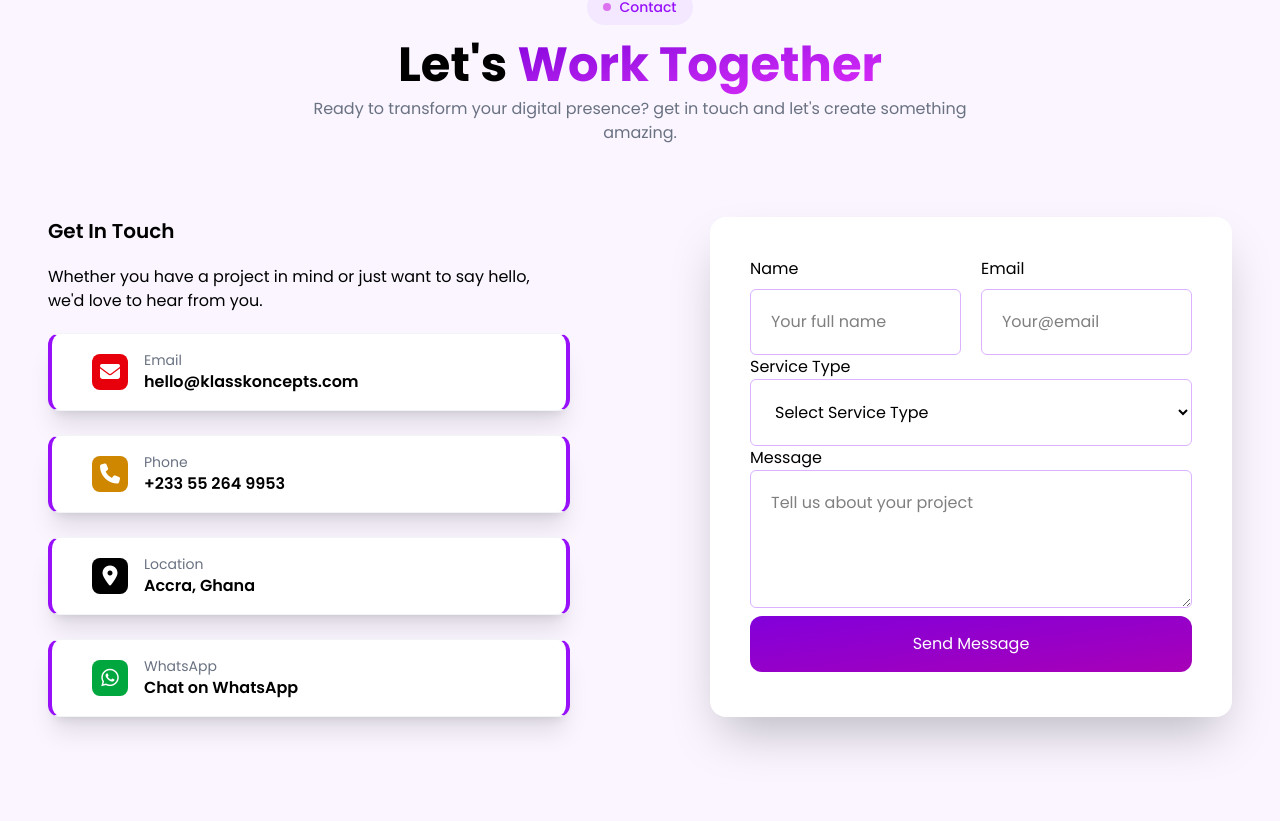
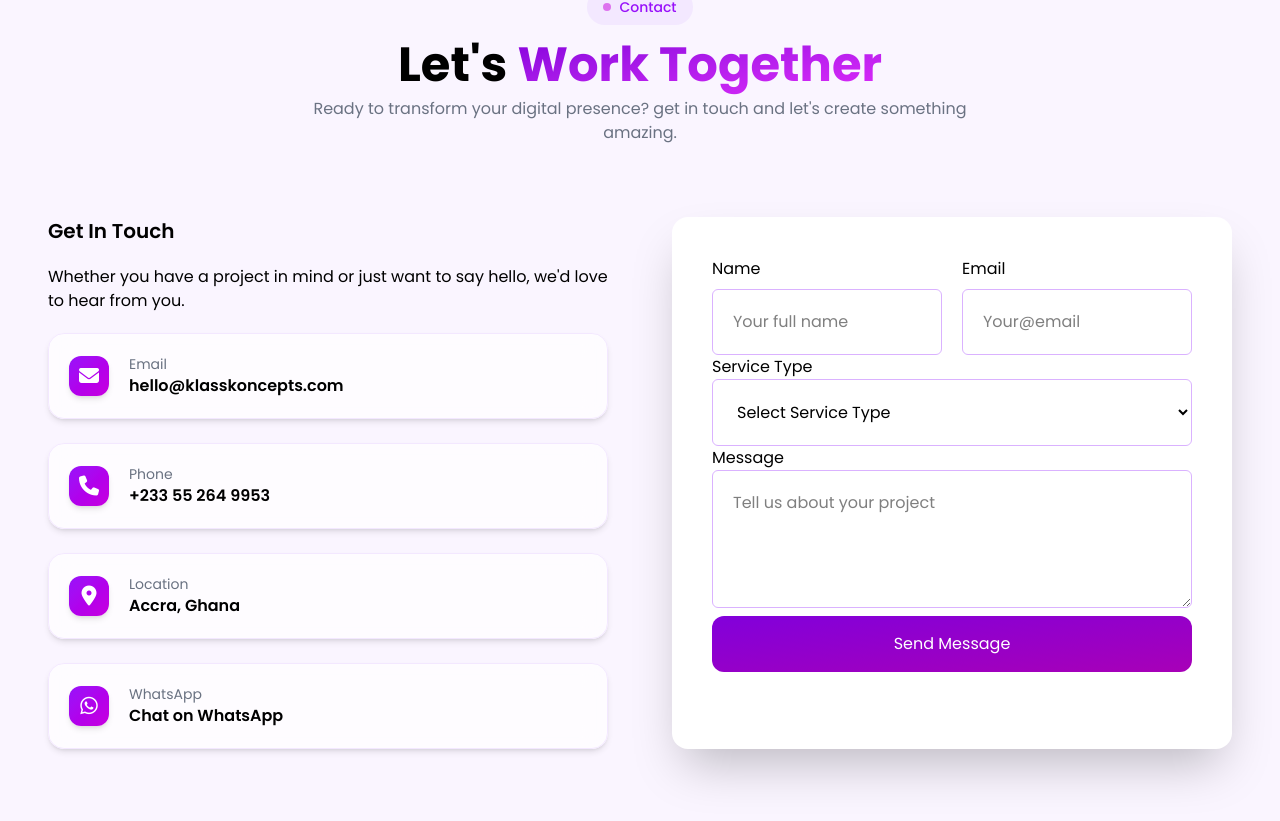
Before and after one commit to Gideb/klass_koncepts.com, a React (Vite) app: page / in a window 1280 px wide. Shown: the part 6753-7574 px from the top of the page. Built offline with nearby package versions, Linux system fonts and the light colour scheme; some icons are missing.

Commit message:
style contact section

```diff
--- a/src/components/ContactSection.jsx
+++ b/src/components/ContactSection.jsx
@@ -26,7 +26,7 @@
             create something amazing.
           </p>
 
-          <div className="grid grid-cols-2 gap-35 py-8 ">
+          <div className="grid md:grid-cols-2 gap-16 py-8 ">
             <div className="text-left mt-10">
               <h3 className="font-semibold text-xl">Get In Touch</h3>
               <p className="my-5">
@@ -35,13 +35,10 @@
               </p>
 
               <div className="contact-cards space-y-6">
-                <div
-                  className="bg-white p-4 rounded-xl shadow-xl border border-gray-100
-                  flex items-center gap-4 pl-10 border-x-4 border-x-purple-600"
-                >
+                <div className="group bg-white/70 backdrop-blur-md p-5 rounded-2xl border border-purple-100 shadow-md flex items-center gap-5 hover:shadow-xl hover:-translate-y-1 transition-all duration-300">
                   <div
-                    className="text-white bg-red-600 w-9 h-9
-                    flex items-center justify-center rounded-lg"
+                    className="text-white bg-linear-to-br from-purple-600 to-fuchsia-600
+w-10 h-10 flex items-center justify-center rounded-xl shadow-md group-hover:scale-110 transition"
                   >
                     <i className="fas fa-envelope text-xl"></i>
                   </div>
@@ -54,13 +51,10 @@
                   </div>
                 </div>
 
-                <div
-                  className="bg-white p-4 rounded-xl shadow-xl border border-gray-100
-                  flex items-center gap-4 pl-10 border-x-4 border-x-purple-600"
-                >
+                <div className="group bg-white/70 backdrop-blur-md p-5 rounded-2xl border border-purple-100 shadow-md flex items-center gap-5 hover:shadow-xl hover:-translate-y-1 transition-all duration-300">
                   <div
-                    className="text-white bg-yellow-600 w-9 h-9
-                    flex items-center justify-center rounded-lg"
+                    className="text-white bg-linear-to-br from-purple-600 to-fuchsia-600
+w-10 h-10 flex items-center justify-center rounded-xl shadow-md group-hover:scale-110 transition"
                   >
                     <i className="fas fa-phone text-xl"></i>
                   </div>
@@ -73,13 +67,10 @@
                   </div>
                 </div>
 
-                <div
-                  className="bg-white p-4 rounded-xl shadow-xl border border-gray-100
-                  flex items-center gap-4 pl-10 border-x-4 border-x-purple-600"
-                >
+                <div className="group bg-white/70 backdrop-blur-md p-5 rounded-2xl border border-purple-100 shadow-md flex items-center gap-5 hover:shadow-xl hover:-translate-y-1 transition-all duration-300">
                   <div
-                    className="text-white bg-black w-9 h-9
-                    flex items-center justify-center rounded-lg"
+                    className="text-white bg-linear-to-br from-purple-600 to-fuchsia-600
+w-10 h-10 flex items-center justify-center rounded-xl shadow-md group-hover:scale-110 transition"
                   >
                     <i className="fas fa-location-dot text-xl"></i>
                   </div>
@@ -90,13 +81,10 @@
                   </div>
                 </div>
 
-                <div
-                  className="bg-white p-4 rounded-xl shadow-xl border border-gray-100
-                  flex items-center gap-4 pl-10 border-x-4 border-x-purple-600"
-                >
+                <div className="group bg-white/70 backdrop-blur-md p-5 rounded-2xl border border-purple-100 shadow-md flex items-center gap-5 hover:shadow-xl hover:-translate-y-1 transition-all duration-300">
                   <div
-                    className="text-white bg-green-600 w-9 h-9
-                    flex items-center justify-center rounded-lg "
+                    className="text-white bg-linear-to-br from-purple-600 to-fuchsia-600
+w-10 h-10 flex items-center justify-center rounded-xl shadow-md group-hover:scale-110 transition"
                   >
                     <i className="fab fa-whatsapp text-xl"></i>
                   </div>
--- a/src/components/Navbar.jsx
+++ b/src/components/Navbar.jsx
@@ -52,7 +52,7 @@
           {/* Desktop Button */}
           <a
             href="#contact"
-            className="hidden md:inline-block bg-gradient-to-r from-purple-700 to-purple-500
+            className="hidden md:inline-block bg-linear-to-r from-purple-700 to-purple-500
             text-white px-6 py-2.5 rounded-full font-medium shadow-lg
             hover:opacity-90 transition"
           >
```
